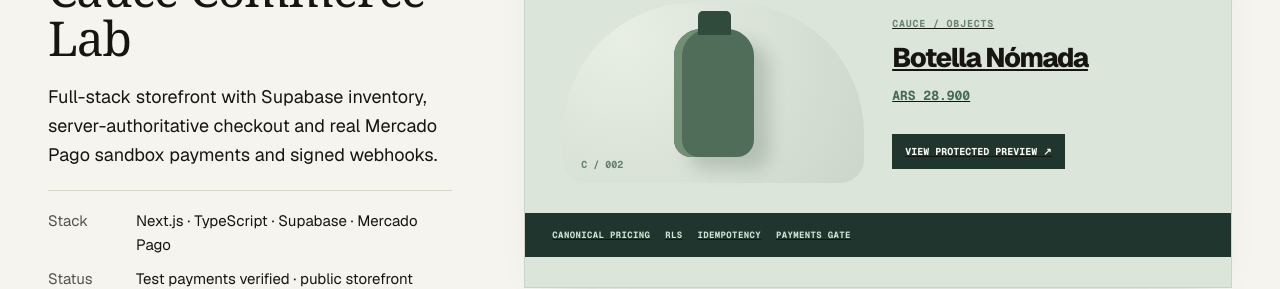
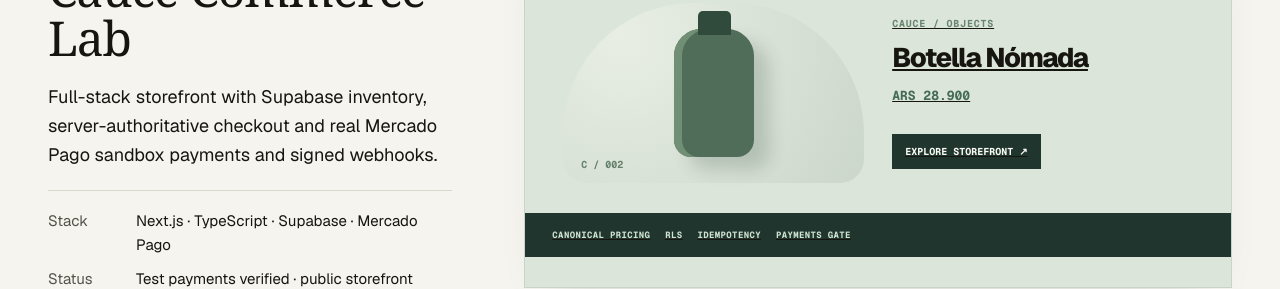
Before and after one commit to franciscovitar/franciscovitar, a Next.js app: page / in a window 1280 px wide. Shown: the part 2240-2529 px from the top of the page. Built offline with nearby package versions, Linux system fonts and the light colour scheme; no server answers.

Commit message:
fix(portfolio): remove stale protected-preview CTA from Cauce illustration

```diff
--- a/app/page.js
+++ b/app/page.js
@@ -83,7 +83,7 @@ function ProjectMedia({ project, lang, c, index }) {
               <strong>Botella Nómada</strong>
               <small>ARS 28.900</small>
               <span className={styles.commerceVisualTag}>
-                {lang === "es" ? "VER PREVIEW PROTEGIDO" : "VIEW PROTECTED PREVIEW"} ↗
+                {lang === "es" ? "EXPLORAR TIENDA" : "EXPLORE STOREFRONT"} ↗
               </span>
             </div>
           </div>
```
